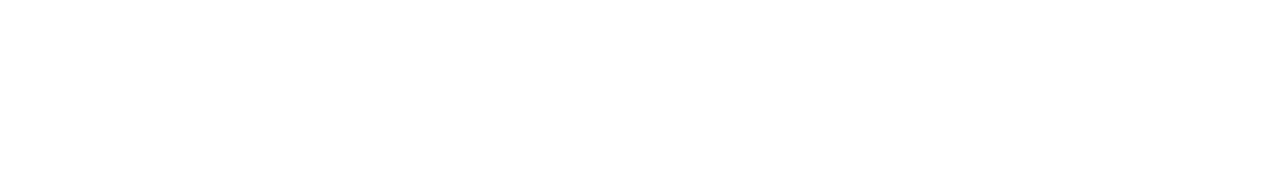
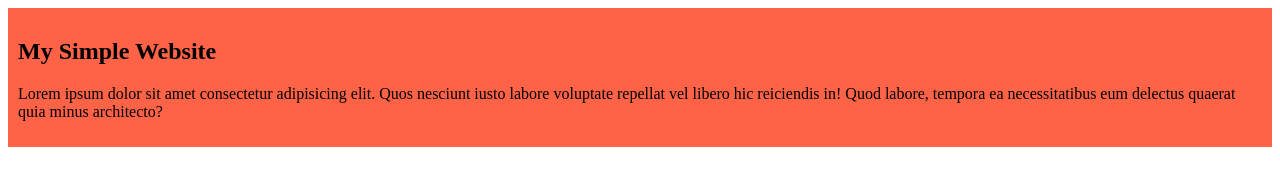
Before and after one commit to shihabsayem1/my-simple-website, a plain HTML site: page index.html in a window 1280 px wide. Drawn offline with Linux system fonts and the light colour scheme.

Commit message:
added the first blog

```diff
--- a/index.html
+++ b/index.html
@@ -4,8 +4,13 @@
     <meta charset="UTF-8">
     <meta name="viewport" content="width=device-width, initial-scale=1.0">
     <title>My Simple Website</title>
+    <link rel="stylesheet" href="styles/blog.css">
 </head>
 <body>
+    <div>
+        <h2>My Simple Website</h2>
+        <p>Lorem ipsum dolor sit amet consectetur adipisicing elit. Quos nesciunt iusto labore voluptate repellat vel libero hic reiciendis in! Quod labore, tempora ea necessitatibus eum delectus quaerat quia minus architecto?</p>
+    </div>
 
 </body>
 </html>
--- /dev/null
+++ b/styles/blog.css
@@ -0,0 +1,4 @@
+div{
+    background-color: tomato;
+    padding: 10px;
+}
```
